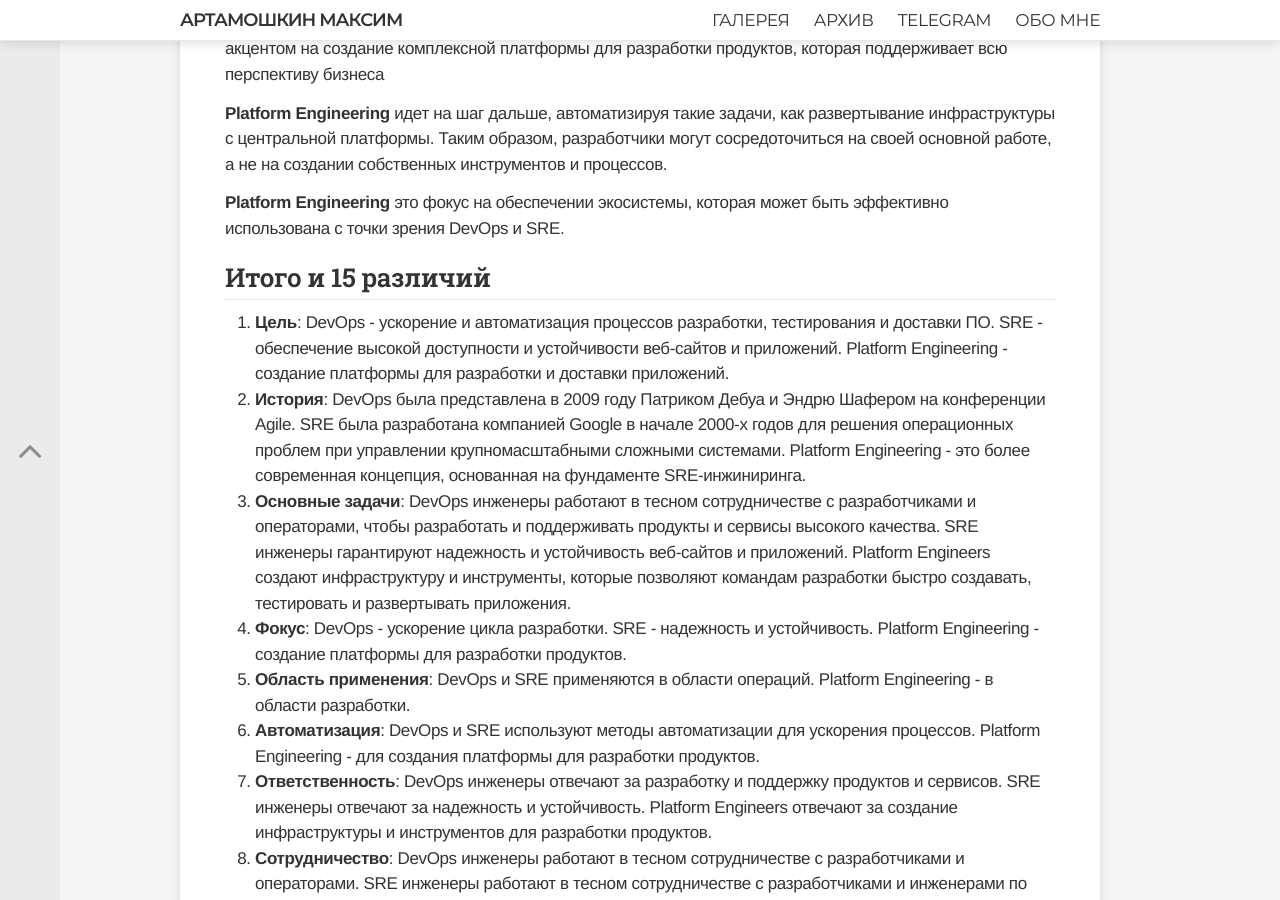
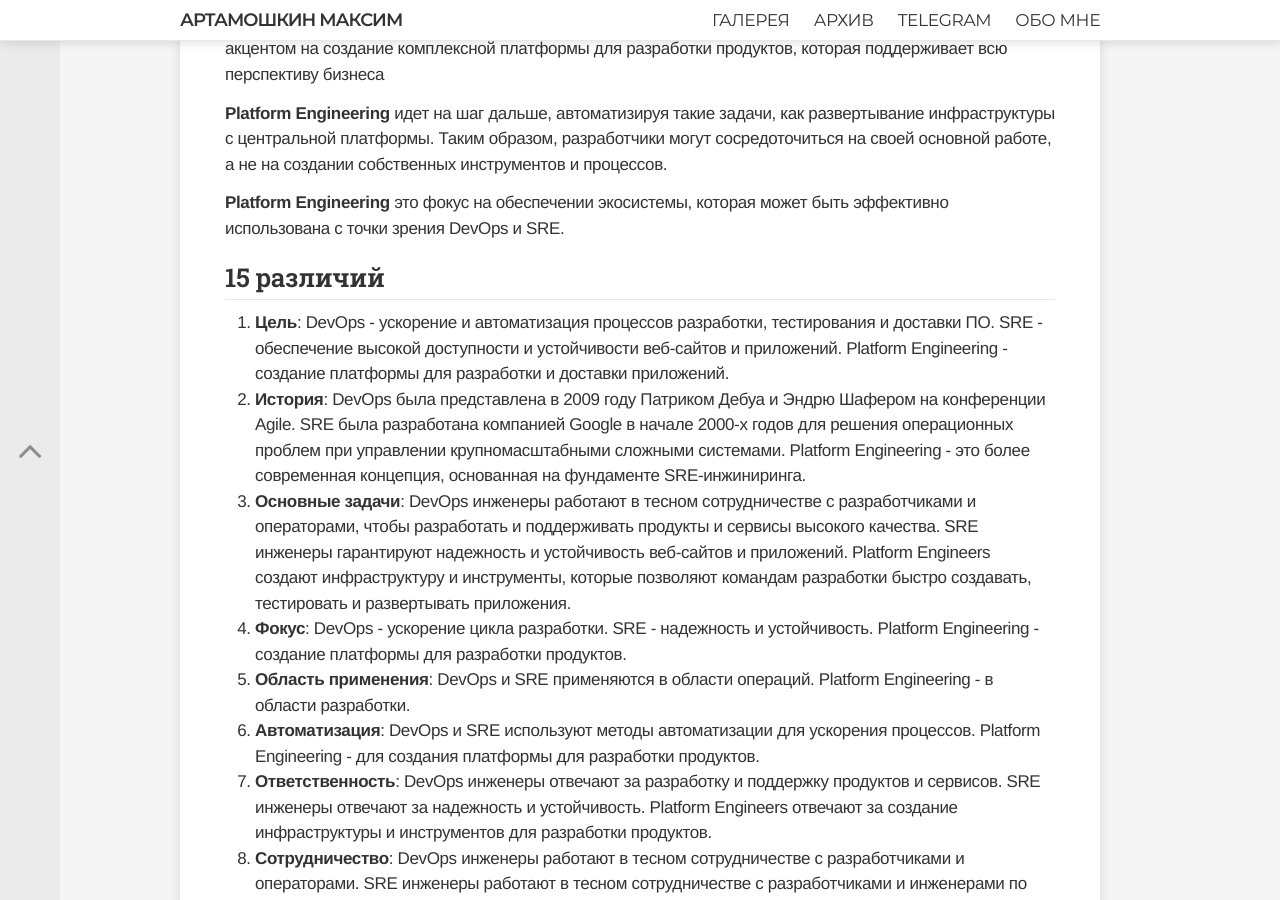
Before and after one commit to martamoshkin/blog.zverit.com, a Jekyll site: the page built from _posts/other/2023-4-1-devops-sre-platform-engenireeng.md, in a window 1280 px wide and 900 px high, scrolled down 2512 px. Built offline with Jekyll 4.4.1, drawn with Linux system fonts in a browser that asks for light colours; comment, search, counter and statistics services are not loaded.

Commit message:
Update 2023-4-1-devops-sre-platform-engenireeng.md

```diff
--- a/_posts/other/2023-4-1-devops-sre-platform-engenireeng.md
+++ b/_posts/other/2023-4-1-devops-sre-platform-engenireeng.md
@@ -60,7 +60,7 @@ description: "15 различий между DevOps, SRE и Platform Engineering
 
 **Platform Engineering** это фокус на обеспечении экосистемы, которая может быть эффективно использована с точки зрения DevOps и SRE.
 
-### Итого и 15 различий
+### 15 различий
 1. **Цель**: DevOps - ускорение и автоматизация процессов разработки, тестирования и доставки ПО. SRE - обеспечение высокой доступности и устойчивости веб-сайтов и приложений. Platform Engineering - создание платформы для разработки и доставки приложений.
 2. **История**: DevOps была представлена в 2009 году Патриком Дебуа и Эндрю Шафером на конференции Agile. SRE была разработана компанией Google в начале 2000-х годов для решения операционных проблем при управлении крупномасштабными сложными системами. Platform Engineering - это более современная концепция, основанная на фундаменте SRE-инжиниринга.
 3. **Основные задачи**: DevOps инженеры работают в тесном сотрудничестве с разработчиками и операторами, чтобы разработать и поддерживать продукты и сервисы высокого качества. SRE инженеры гарантируют надежность и устойчивость веб-сайтов и приложений. Platform Engineers создают инфраструктуру и инструменты, которые позволяют командам разработки быстро создавать, тестировать и развертывать приложения.
```
